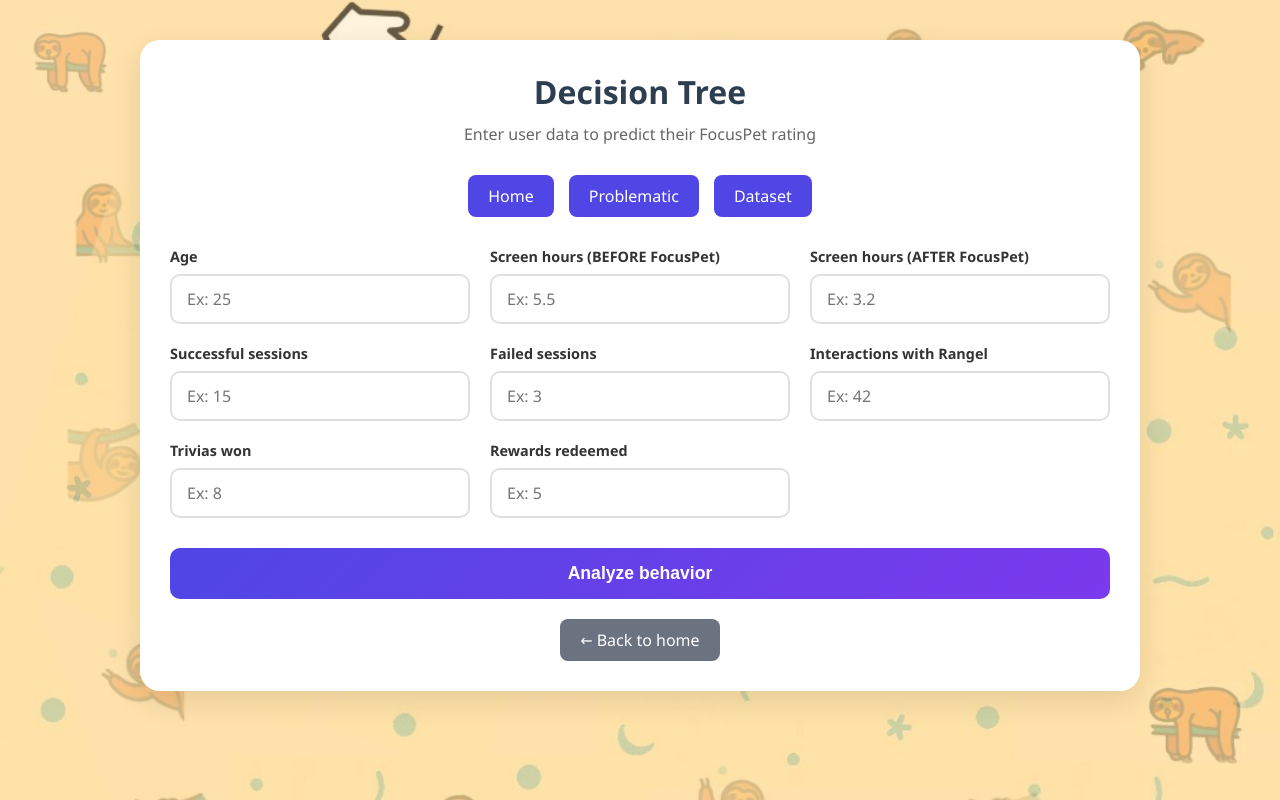
After one commit to sharickdon2004/FocusPet-ML, a Flask app: page /decisiontree in a window 1280 px wide. The commit adds this page. Run offline with Flask 3, Linux system fonts and the light colour scheme.

Commit message:
I fixed errors that were in the routes, in the app.py file which were causing problems.

```diff
--- a/app.py
+++ b/app.py
@@ -1,8 +1,7 @@
-from pyexpat import model
-
 from flask import Flask, render_template, request
 import pandas as pd
 import os
+from decisiontree import model
 
 app = Flask(__name__)
 
@@ -21,30 +20,50 @@
     records = df.to_dict(orient='records')
     return render_template('dataset.html', dataset=records)
 
-@app.route('/')
-def index():
-    return render_template('index.html')
+@app.route('/decisiontree', methods=['GET', 'POST'])
+def decisiontree():
+    prediction = None
+    title = None
+    description = None
+    motivation = None
+    error = None
 
-@app.route('/predecir', methods=['POST'])
-def predecir():
+    if request.method == 'POST':
+        try:
+            # Obtener datos del formulario
+            datos = [
+                float(request.form['edad']),
+                float(request.form['horas_pantalla_pre']),
+                float(request.form['horas_pantalla_post']),
+                float(request.form['sesiones_exitosas']),
+                float(request.form['sesiones_fallidas']),
+                float(request.form['interacciones_rangel']),
+                float(request.form['trivias_ganadas']),
+                float(request.form['recompensas_canjeadas'])
+            ]
 
-    datos = [[
-        int(request.form['edad']),
-        float(request.form['horas_pantalla_pre']),
-        float(request.form['horas_pantalla_post']),
-        int(request.form['sesiones_exitosas']),
-        int(request.form['sesiones_fallidas']),
-        int(request.form['interacciones_rangel']),
-        int(request.form['trivias_ganadas']),
-        int(request.form['recompensas_canjeadas'])
-    ]]
+            # Realizar predicción
+            prediction = model.predict(datos)
 
-    resultado = model.predict(datos)
+            # Obtener mensajes personalizados
+            messages = model.get_messages(prediction)
+            title = messages['title']
+            description = messages['description']
+            motivation = messages['motivation']
 
-    return render_template(
-        'index.html',
-        prediccion=resultado[0]
-    )
+            print(f" Predicción: {prediction} - {title}")
+
+        except Exception as e:
+            error = f"Error en la predicción: {str(e)}"
+            print(f" {error}")
+
+    return render_template('decisiontree.html',
+                         prediction=prediction,
+                         title=title,
+                         description=description,
+                         motivation=motivation,
+                         error=error,
+                         accuracy=model.get_accuracy())
 
 if __name__ == '__main__':
     app.run(debug=True)
--- a/static/style/style.css
+++ b/static/style/style.css
@@ -443,3 +443,211 @@
     background: #2f6b4f;
     transform: translateX(-4px);
 }
+
+/* Custom styles for the form */
+        .decisiontree-container {
+            max-width: 1000px;
+            margin: 40px auto;
+            background: white;
+            border-radius: 20px;
+            padding: 30px;
+            box-shadow: 0 10px 30px rgba(0,0,0,0.1);
+        }
+
+        .decisiontree-title {
+            text-align: center;
+            font-size: 2rem;
+            color: #2c3e50;
+            margin-bottom: 10px;
+        }
+
+        .decisiontree-subtitle {
+            text-align: center;
+            color: #666;
+            margin-bottom: 30px;
+            font-size: 1rem;
+        }
+
+        .form-grid {
+            display: grid;
+            grid-template-columns: repeat(auto-fit, minmax(280px, 1fr));
+            gap: 20px;
+            margin-bottom: 30px;
+        }
+
+        .input-group {
+            display: flex;
+            flex-direction: column;
+        }
+
+        .input-group label {
+            font-weight: 600;
+            color: #333;
+            margin-bottom: 8px;
+            font-size: 0.9rem;
+        }
+
+        .input-group input {
+            padding: 12px 15px;
+            border: 2px solid #e0e0e0;
+            border-radius: 10px;
+            font-size: 1rem;
+            transition: all 0.3s;
+            font-family: inherit;
+        }
+
+        .input-group input:focus {
+            outline: none;
+            border-color: #4f46e5;
+            box-shadow: 0 0 0 3px rgba(79, 70, 229, 0.1);
+        }
+
+        .btn-submit {
+            width: 100%;
+            background: linear-gradient(135deg, #4f46e5 0%, #7c3aed 100%);
+            color: white;
+            border: none;
+            padding: 15px;
+            border-radius: 10px;
+            font-size: 1.1rem;
+            font-weight: 600;
+            cursor: pointer;
+            transition: transform 0.2s, box-shadow 0.2s;
+        }
+
+        .btn-submit:hover {
+            transform: translateY(-2px);
+            box-shadow: 0 10px 20px rgba(79, 70, 229, 0.3);
+        }
+
+        .result-section {
+            margin-top: 30px;
+            padding: 25px;
+            background: linear-gradient(135deg, #f0f9ff 0%, #e0f2fe 100%);
+            border-radius: 15px;
+            animation: slideUp 0.4s ease-out;
+        }
+
+        @keyframes slideUp {
+            from {
+                opacity: 0;
+                transform: translateY(20px);
+            }
+            to {
+                opacity: 1;
+                transform: translateY(0);
+            }
+        }
+
+        .result-badge {
+            text-align: center;
+            font-size: 2rem;
+            font-weight: bold;
+            padding: 15px;
+            border-radius: 12px;
+            margin-bottom: 20px;
+        }
+
+        .badge-excellent {
+            background: #10b981;
+            color: white;
+        }
+
+        .badge-good {
+            background: #3b82f6;
+            color: white;
+        }
+
+        .badge-regular {
+            background: #f59e0b;
+            color: white;
+        }
+
+        .badge-needs-improvement {
+            background: #ef4444;
+            color: white;
+        }
+
+        .result-description {
+            background: white;
+            padding: 20px;
+            border-radius: 10px;
+            margin: 15px 0;
+            line-height: 1.6;
+            color: #333;
+        }
+
+        .motivation-box {
+            background: #fef3c7;
+            border-left: 4px solid #f59e0b;
+            padding: 15px;
+            border-radius: 10px;
+            margin-top: 15px;
+        }
+
+        .error-box {
+            background: #fee2e2;
+            color: #dc2626;
+            padding: 15px;
+            border-radius: 10px;
+            margin-top: 20px;
+            text-align: center;
+        }
+
+        .back-button {
+            display: inline-block;
+            margin-top: 20px;
+            padding: 10px 20px;
+            background: #6b7280;
+            color: white;
+            text-decoration: none;
+            border-radius: 8px;
+            transition: background 0.3s;
+            text-align: center;
+        }
+
+        .back-button:hover {
+            background: #4b5563;
+        }
+
+        .accuracy-info {
+            text-align: center;
+            margin-top: 20px;
+            padding: 10px;
+            background: #f3f4f6;
+            border-radius: 8px;
+            font-size: 0.85rem;
+            color: #4b5563;
+        }
+
+        .nav-buttons {
+            display: flex;
+            justify-content: center;
+            gap: 15px;
+            margin-bottom: 30px;
+            flex-wrap: wrap;
+        }
+
+        .nav-btn {
+            padding: 10px 20px;
+            background: #4f46e5;
+            color: white;
+            text-decoration: none;
+            border-radius: 8px;
+            transition: background 0.3s;
+        }
+
+        .nav-btn:hover {
+            background: #3730a3;
+        }
+
+        @media (max-width: 768px) {
+            .decisiontree-container {
+                padding: 20px;
+                margin: 20px;
+            }
+            .result-badge {
+                font-size: 1.5rem;
+            }
+        }
+    </style>
--- /dev/null
+++ b/templates/decisiontree.html
@@ -0,0 +1,114 @@
+<!DOCTYPE html>
+<html lang="en">
+<head>
+    <meta charset="UTF-8">
+    <meta name="viewport" content="width=device-width, initial-scale=1.0">
+    <title>FocusPet - Decision Tree | Prediction</title>
+    <link rel="stylesheet" href="{{ url_for('static', filename='style/style.css') }}">
+
+</head>
+<body>
+
+<!-- Main Decision Tree Content (no index duplicates) -->
+<div class="decisiontree-container">
+    <h1 class="decisiontree-title"> Decision Tree</h1>
+    <p class="decisiontree-subtitle">Enter user data to predict their FocusPet rating</p>
+
+    <!-- Navigation buttons -->
+    <div class="nav-buttons">
+        <a href="/" class="nav-btn">Home</a>
+        <a href="/problematic" class="nav-btn"> Problematic</a>
+        <a href="/dataset" class="nav-btn"> Dataset</a>
+    </div>
+
+    <form action="/decisiontree" method="POST">
+        <div class="form-grid">
+            <div class="input-group">
+                <label> Age</label>
+                <input type="number" name="edad" placeholder="Ex: 25" required min="0" max="100">
+            </div>
+
+            <div class="input-group">
+                <label> Screen hours (BEFORE FocusPet)</label>
+                <input type="number" step="0.1" name="horas_pantalla_pre" placeholder="Ex: 5.5" required min="0" max="24">
+            </div>
+
+            <div class="input-group">
+                <label> Screen hours (AFTER FocusPet)</label>
+                <input type="number" step="0.1" name="horas_pantalla_post" placeholder="Ex: 3.2" required min="0" max="24">
+            </div>
+
+            <div class="input-group">
+                <label> Successful sessions</label>
+                <input type="number" name="sesiones_exitosas" placeholder="Ex: 15" required min="0">
+            </div>
+
+            <div class="input-group">
+                <label> Failed sessions</label>
+                <input type="number" name="sesiones_fallidas" placeholder="Ex: 3" required min="0">
+            </div>
+
+            <div class="input-group">
+                <label>Interactions with Rangel</label>
+                <input type="number" name="interacciones_rangel" placeholder="Ex: 42" required min="0">
+            </div>
+
+            <div class="input-group">
+                <label> Trivias won</label>
+                <input type="number" name="trivias_ganadas" placeholder="Ex: 8" required min="0">
+            </div>
+
+            <div class="input-group">
+                <label> Rewards redeemed</label>
+                <input type="number" name="recompensas_canjeadas" placeholder="Ex: 5" required min="0">
+            </div>
+        </div>
+
+        <button type="submit" class="btn-submit">
+             Analyze behavior
+        </button>
+    </form>
+
+    {% if error %}
+    <div class="error-box">
+        {{ error }}
+    </div>
+    {% endif %}
+
+    {% if prediction %}
+    <div class="result-section">
+        <div class="result-badge
+            {% if title == 'Excellent' %}badge-excellent
+            {% elif title == 'Good' %}badge-good
+            {% elif title == 'Regular' %}badge-regular
+            {% else %}badge-needs-improvement{% endif %}">
+            {% if title == 'Excellent' %}{% elif title == 'Good' %}{% elif title == 'Regular' %}{% else %}{% endif %}
+            {{ title }}
+        </div>
+
+        <div class="result-description">
+            <strong>📋 Analysis:</strong><br>
+            {{ description }}
+        </div>
+
+        <div class="motivation-box">
+            <strong> Motivational message:</strong><br>
+            {{ motivation }}
+        </div>
+
+        <div class="accuracy-info">
+             Prediction: {{ prediction }}/4 | Model: Decision Tree
+            {% if accuracy %}
+            | Accuracy: {{ "%.1f"|format(accuracy*100) }}%
+            {% endif %}
+        </div>
+    </div>
+    {% endif %}
+
+    <div style="text-align: center;">
+        <a href="/" class="back-button">← Back to home</a>
+    </div>
+</div>
+
+</body>
+</html>
--- a/templates/index.html
+++ b/templates/index.html
@@ -27,6 +27,11 @@
         <a href="dataset">
              <div class="button">OUR DATA</div>
         </a>
+
+        <a href="/decisiontree">
+    <div class="button">DECISION TREE</div>
+        </a>
+
     </div>
 
     <div class="phone-box">
```
Also changed, not shown: decisiontree.py (+86 -35 lines), 1 other file.
